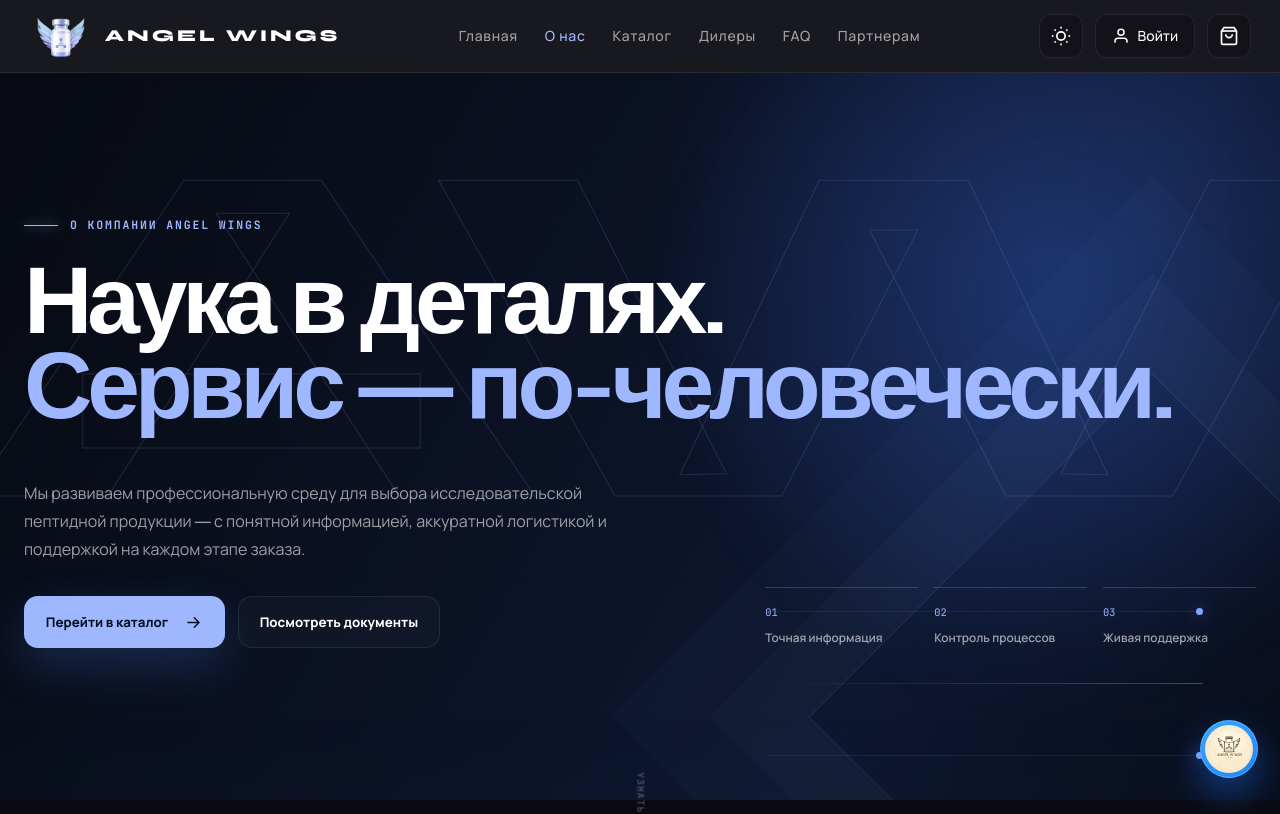
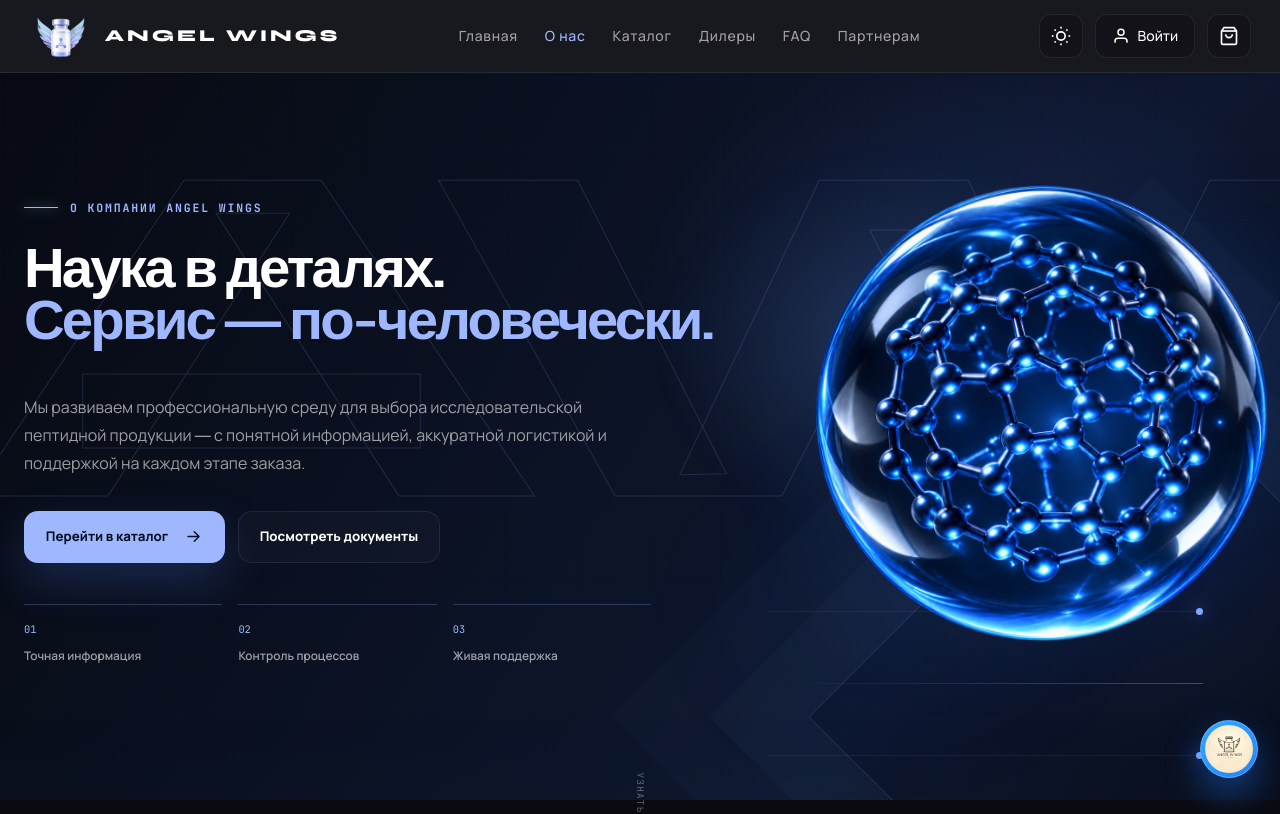
Before and after one commit to Sovyshkin/angel-wings, a Vue app in the folder vue-app/: page /about in a window 1280 px wide. Shown: the top 814 px of the page. Built offline with nearby package versions, Linux system fonts and the light colour scheme.

Commit message:
some changes

```diff
--- a/vue-app/src/views/AboutCompany.vue
+++ b/vue-app/src/views/AboutCompany.vue
@@ -6,6 +6,20 @@
         <div class="hero-backdrop__scan"></div>
         <span class="hero-backdrop__monogram">AW</span>
         <div class="hero-backdrop__geometry"></div>
+      </div>
+      <div
+        ref="heroMolecule"
+        class="about-hero__molecule"
+        aria-hidden="true"
+        @pointermove="handleMoleculePointerMove"
+        @pointerleave="resetMoleculePerspective"
+      >
+        <div class="about-hero__molecule-glow"></div>
+        <div class="about-hero__molecule-frame">
+          <div class="about-hero__molecule-float">
+            <img src="/about-assets/molecule-water-shell.png" alt="" width="1254" height="1254" decoding="async" fetchpriority="high">
+          </div>
+        </div>
       </div>
       <div class="container about-hero__container">
         <div class="about-hero__copy">
@@ -175,9 +189,13 @@
 </template>
 
 <script setup>
-import { onBeforeUnmount, onMounted } from 'vue'
+import { onBeforeUnmount, onMounted, ref } from 'vue'
 
 let revealObserver = null
+let moleculeObserver = null
+let moleculePointerFrame = null
+let moleculeIntroFrame = null
+const heroMolecule = ref(null)
 
 const principles = [
   {
@@ -206,8 +224,24 @@ const journey = [
 
 onMounted(() => {
   const blocks = document.querySelectorAll('.reveal-block')
-  if (!('IntersectionObserver' in window) || window.matchMedia('(prefers-reduced-motion: reduce)').matches) {
+  const reducedMotion = window.matchMedia('(prefers-reduced-motion: reduce)').matches
+  const supportsObserver = 'IntersectionObserver' in window
+  const molecule = heroMolecule.value
+
+  if (molecule) {
+    if (reducedMotion) {
+      molecule.classList.add('is-intro-ready')
+    } else {
+      moleculeIntroFrame = window.requestAnimationFrame(() => {
+        molecule.classList.add('is-intro-ready')
+        moleculeIntroFrame = null
+      })
+    }
+  }
+
+  if (!supportsObserver || reducedMotion) {
     blocks.forEach(block => block.classList.add('is-visible'))
+    if (molecule && !reducedMotion) molecule.classList.add('is-motion-active')
     return
   }
 
@@ -220,9 +254,50 @@ onMounted(() => {
   }, { threshold: 0.16, rootMargin: '0px 0px -7% 0px' })
 
   blocks.forEach(block => revealObserver.observe(block))
+
+  if (!molecule) return
+
+  moleculeObserver = new IntersectionObserver(([entry]) => {
+    molecule.classList.toggle('is-motion-active', entry.isIntersecting)
+  }, { threshold: 0.08 })
+
+  moleculeObserver.observe(molecule)
 })
 
-onBeforeUnmount(() => revealObserver?.disconnect())
+function handleMoleculePointerMove(event) {
+  if (event.pointerType && event.pointerType !== 'mouse') return
+  const molecule = heroMolecule.value
+  if (!molecule || window.matchMedia('(prefers-reduced-motion: reduce)').matches) return
+
+  const rect = molecule.getBoundingClientRect()
+  const x = ((event.clientX - rect.left) / rect.width - 0.5) * 2
+  const y = ((event.clientY - rect.top) / rect.height - 0.5) * 2
+
+  if (moleculePointerFrame) window.cancelAnimationFrame(moleculePointerFrame)
+  moleculePointerFrame = window.requestAnimationFrame(() => {
+    molecule.style.setProperty('--molecule-tilt-x', `${(-y * 2.4).toFixed(2)}deg`)
+    molecule.style.setProperty('--molecule-tilt-y', `${(x * 3.2).toFixed(2)}deg`)
+    molecule.style.setProperty('--molecule-highlight-x', `${(50 + x * 12).toFixed(2)}%`)
+    molecule.style.setProperty('--molecule-highlight-y', `${(45 + y * 10).toFixed(2)}%`)
+    moleculePointerFrame = null
+  })
+}
+
+function resetMoleculePerspective() {
+  const molecule = heroMolecule.value
+  if (!molecule) return
+  molecule.style.setProperty('--molecule-tilt-x', '0deg')
+  molecule.style.setProperty('--molecule-tilt-y', '0deg')
+  molecule.style.setProperty('--molecule-highlight-x', '50%')
+  molecule.style.setProperty('--molecule-highlight-y', '45%')
+}
+
+onBeforeUnmount(() => {
+  revealObserver?.disconnect()
+  moleculeObserver?.disconnect()
+  if (moleculePointerFrame) window.cancelAnimationFrame(moleculePointerFrame)
+  if (moleculeIntroFrame) window.cancelAnimationFrame(moleculeIntroFrame)
+})
 </script>
 
 <style scoped>
@@ -246,13 +321,18 @@ onBeforeUnmount(() => revealObserver?.disconnect())
 .about-hero::before {
   content: '';
   position: absolute;
-  width: min(66vw, 960px);
-  aspect-ratio: 1;
-  right: -15%;
-  top: -24%;
-  border-radius: 50%;
-  background: radial-gradient(circle, rgba(54, 112, 255, 0.17), transparent 67%);
-  filter: blur(8px);
+  width: min(54vw, 780px);
+  height: min(62vh, 680px);
+  right: -5%;
+  top: 10%;
+  border-radius: 43% 57% 46% 54% / 55% 42% 58% 45%;
+  background:
+    radial-gradient(ellipse at 36% 34%, rgba(121, 181, 255, 0.2), transparent 29%),
+    radial-gradient(ellipse at 69% 61%, rgba(42, 104, 255, 0.2), transparent 39%),
+    radial-gradient(ellipse at 42% 76%, rgba(50, 133, 255, 0.1), transparent 32%);
+  filter: blur(48px);
+  opacity: 0.86;
+  transform: rotate(-13deg) scale(1.08);
   z-index: -2;
 }
 
@@ -273,6 +353,88 @@ onBeforeUnmount(() => revealObserver?.disconnect())
 }
 
 .about-hero__copy { position: relative; z-index: 4; }
+
+@media (min-width: 1120px) {
+  .about-hero__copy {
+    max-width: min(49vw, 700px);
+  }
+}
+
+.about-hero__molecule {
+  --molecule-tilt-x: 0deg;
+  --molecule-tilt-y: 0deg;
+  --molecule-highlight-x: 50%;
+  --molecule-highlight-y: 45%;
+  position: absolute;
+  z-index: 2;
+  width: min(41vw, 580px);
+  aspect-ratio: 1;
+  right: clamp(2rem, 8vw, 11rem);
+  top: clamp(4.5rem, 13vh, 9.5rem);
+  pointer-events: auto;
+  perspective: 1300px;
+  transform: translateZ(0);
+  opacity: 0;
+  will-change: transform, opacity;
+}
+
+.about-hero__molecule.is-intro-ready {
+  animation: moleculeSceneReveal 1.45s cubic-bezier(0.16, 1, 0.3, 1) 0.18s both;
+}
+
+@media (min-width: 1120px) {
+  .about-hero__molecule {
+    right: clamp(-4rem, -2vw, -1rem);
+  }
+}
+
+.about-hero__molecule-glow {
+  position: absolute;
+  inset: 8% -12% 6% -18%;
+  z-index: -1;
+  border-radius: 43% 57% 46% 54% / 52% 40% 60% 48%;
+  opacity: 0.48;
+  background:
+    radial-gradient(ellipse at var(--molecule-highlight-x) var(--molecule-highlight-y), rgba(211, 240, 255, 0.26), transparent 18%),
+    radial-gradient(ellipse at 71% 46%, rgba(39, 128, 255, 0.21), transparent 34%),
+    radial-gradient(ellipse at 28% 72%, rgba(48, 102, 238, 0.16), transparent 30%);
+  filter: blur(68px);
+  transform: rotate(-19deg) scale(1.16);
+  transition: background-position 900ms cubic-bezier(0.22, 1, 0.36, 1);
+}
+
+.about-hero__molecule-frame {
+  width: 100%;
+  height: 100%;
+  transform-style: preserve-3d;
+  transform: rotateX(var(--molecule-tilt-x)) rotateY(var(--molecule-tilt-y));
+  transition: transform 1200ms cubic-bezier(0.22, 1, 0.36, 1);
+}
+
+.about-hero__molecule-float {
+  position: relative;
+  width: 100%;
+  height: 100%;
+  transform-style: preserve-3d;
+  will-change: transform;
+}
+
+.about-hero__molecule.is-motion-active .about-hero__molecule-float {
+  animation: moleculeWaterHover 10.5s cubic-bezier(0.42, 0, 0.58, 1) infinite;
+}
+
+.about-hero__molecule img {
+  position: relative;
+  z-index: 1;
+  display: block;
+  width: 100%;
+  height: 100%;
+  object-fit: contain;
+  filter: none;
+  transform: translateZ(16px);
+  -webkit-user-drag: none;
+  user-select: none;
+}
 
 .about-eyebrow,
 .section-number {
@@ -295,14 +457,14 @@ onBeforeUnmount(() => revealObserver?.disconnect())
 }
 
 .about-hero__title {
-  max-width: 1380px;
+  max-width: 700px;
   margin: 1.6rem 0 0;
   font-family: var(--font-display);
-  font-size: clamp(4rem, 7.4vw, 8rem);
+  font-size: clamp(3.4rem, 4.4vw, 4.7rem);
   font-weight: 700;
-  line-height: 0.9;
-  letter-spacing: -0.055em;
-  text-wrap: balance;
+  line-height: 0.94;
+  letter-spacing: -0.05em;
+  text-wrap: pretty;
 }
 
 .about-hero__title em { display: inline-block; white-space: nowrap; }
@@ -329,6 +491,14 @@ onBeforeUnmount(() => revealObserver?.disconnect())
   align-items: end;
   gap: clamp(3rem, 10vw, 10rem);
   margin-top: clamp(3rem, 6vh, 5rem);
+}
+
+@media (min-width: 1120px) {
+  .about-hero__support {
+    grid-template-columns: 1fr;
+    gap: 2.6rem;
+    margin-top: 2.8rem;
+  }
 }
 
 .about-hero__actions {
@@ -393,7 +563,8 @@ onBeforeUnmount(() => revealObserver?.disconnect())
   z-index: -3;
   overflow: hidden;
   background:
-    radial-gradient(circle at 82% 25%, rgba(71, 118, 236, 0.2), transparent 34%),
+    radial-gradient(ellipse 34% 47% at 76% 31%, rgba(71, 118, 236, 0.15), transparent 76%),
+    radial-gradient(ellipse 25% 35% at 92% 68%, rgba(37, 97, 218, 0.09), transparent 78%),
     linear-gradient(120deg, rgba(7, 10, 18, 0.98), rgba(14, 24, 49, 0.95) 72%, rgba(9, 14, 27, 0.98));
 }
 
@@ -756,7 +927,8 @@ onBeforeUnmount(() => revealObserver?.disconnect())
 [data-theme="light"] .about-grid { opacity: 0.62; background-image: linear-gradient(rgba(50, 82, 160, 0.055) 1px, transparent 1px), linear-gradient(90deg, rgba(50, 82, 160, 0.055) 1px, transparent 1px); }
 [data-theme="light"] .about-hero__backdrop {
   background:
-    radial-gradient(circle at 82% 25%, rgba(92, 131, 230, 0.18), transparent 34%),
+    radial-gradient(ellipse 34% 47% at 76% 31%, rgba(92, 131, 230, 0.14), transparent 76%),
+    radial-gradient(ellipse 25% 35% at 92% 68%, rgba(71, 120, 220, 0.08), transparent 78%),
     linear-gradient(120deg, #fafbff, #edf2fd 72%, #f8faff);
 }
 [data-theme="light"] .hero-backdrop__monogram { -webkit-text-stroke-color: #5278df; }
@@ -777,6 +949,26 @@ onBeforeUnmount(() => revealObserver?.disconnect())
   0%, 100% { transform: translate3d(-50%, 0, 0) scale(1); }
   50% { transform: translate3d(-50%, 6px, 0) scale(1.015); opacity: 0.16; }
 }
+@keyframes moleculeSceneReveal {
+  0% {
+    opacity: 0;
+    transform: translate3d(44px, 42px, -56px) scale(0.88);
+  }
+  64% {
+    opacity: 1;
+    transform: translate3d(-4px, -3px, 0) scale(1.018);
+  }
+  100% {
+    opacity: 1;
+    transform: translate3d(0, 0, 0) scale(1);
+  }
+}
+@keyframes moleculeWaterHover {
+  0%, 100% { transform: translate3d(0, 0, 0) rotateZ(-0.35deg) scale(1); }
+  28% { transform: translate3d(5px, -12px, 20px) rotateZ(0.3deg) scale(1.012); }
+  58% { transform: translate3d(-4px, -22px, 8px) rotateZ(0.55deg) scale(1.018); }
+  80% { transform: translate3d(-7px, -9px, 15px) rotateZ(-0.18deg) scale(1.008); }
+}
 @keyframes scrollLine { 0% { transform: translateX(-110%); } 60%, 100% { transform: translateX(210%); } }
 @keyframes statusPulse { 70% { box-shadow: 0 0 0 9px rgba(98, 212, 157, 0); } 100% { box-shadow: 0 0 0 0 rgba(98, 212, 157, 0); } }
 @keyframes ringRotate { to { transform: rotate(360deg); } }
@@ -784,12 +976,14 @@ onBeforeUnmount(() => revealObserver?.disconnect())
 @media (max-width: 1050px) {
   .about-hero__title { font-size: clamp(3.5rem, 7.5vw, 5.25rem); }
   .about-hero__support { grid-template-columns: minmax(0, 1fr) minmax(360px, 0.8fr); gap: 3rem; }
+  .about-hero__molecule { width: min(39vw, 430px); right: 2rem; top: 9rem; opacity: 0.88; }
   .section-heading { grid-template-columns: minmax(0, 1.15fr) minmax(280px, 0.7fr); column-gap: 3rem; }
 }
 
 @media (max-width: 768px) {
   .about-hero { min-height: auto; padding: 2.2rem 0 4.5rem; }
   .about-grid { background-size: 48px 48px; }
+  .about-hero__molecule { width: min(72vw, 330px); right: -10vw; top: 1rem; opacity: 0.38; }
   .about-hero__container { display: flex; flex-direction: column; gap: 0.5rem; }
   .about-hero__copy { width: 100%; }
   .about-eyebrow { font-size: 0.61rem; }
@@ -848,6 +1042,9 @@ onBeforeUnmount(() => revealObserver?.disconnect())
     animation-iteration-count: 1 !important;
     scroll-behavior: auto !important;
   }
+  .about-hero__molecule-frame,
+  .about-hero__molecule-float { transform: none !important; transition: none; }
+  .about-hero__molecule { opacity: 1; transform: none !important; }
   .about-intro,
   .reveal-block { opacity: 1; transform: none; transition: none; }
   .journey-step,
```
Also changed, not shown: vue-app/public/about-assets/molecule-water-shell.png (added).
